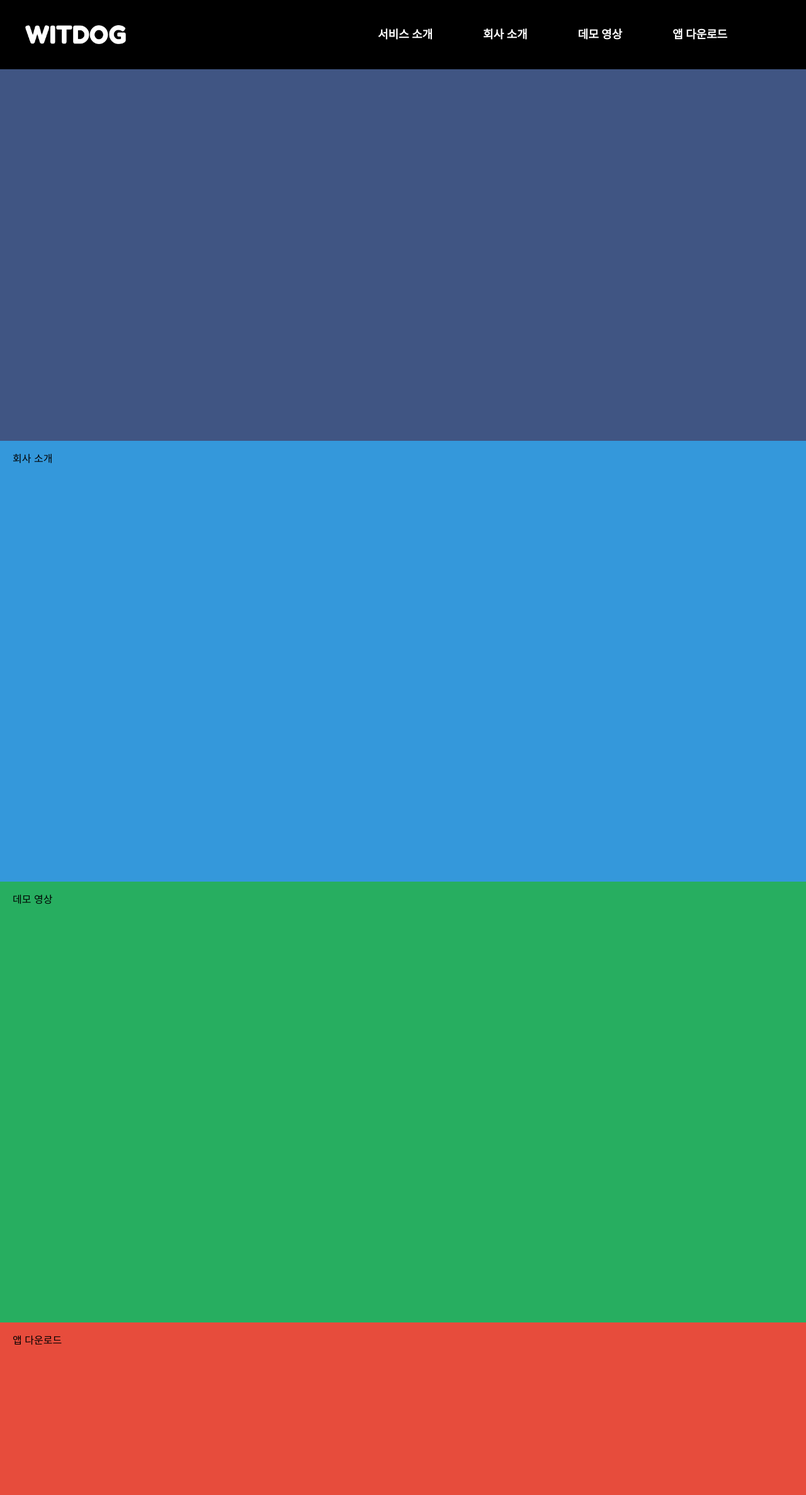
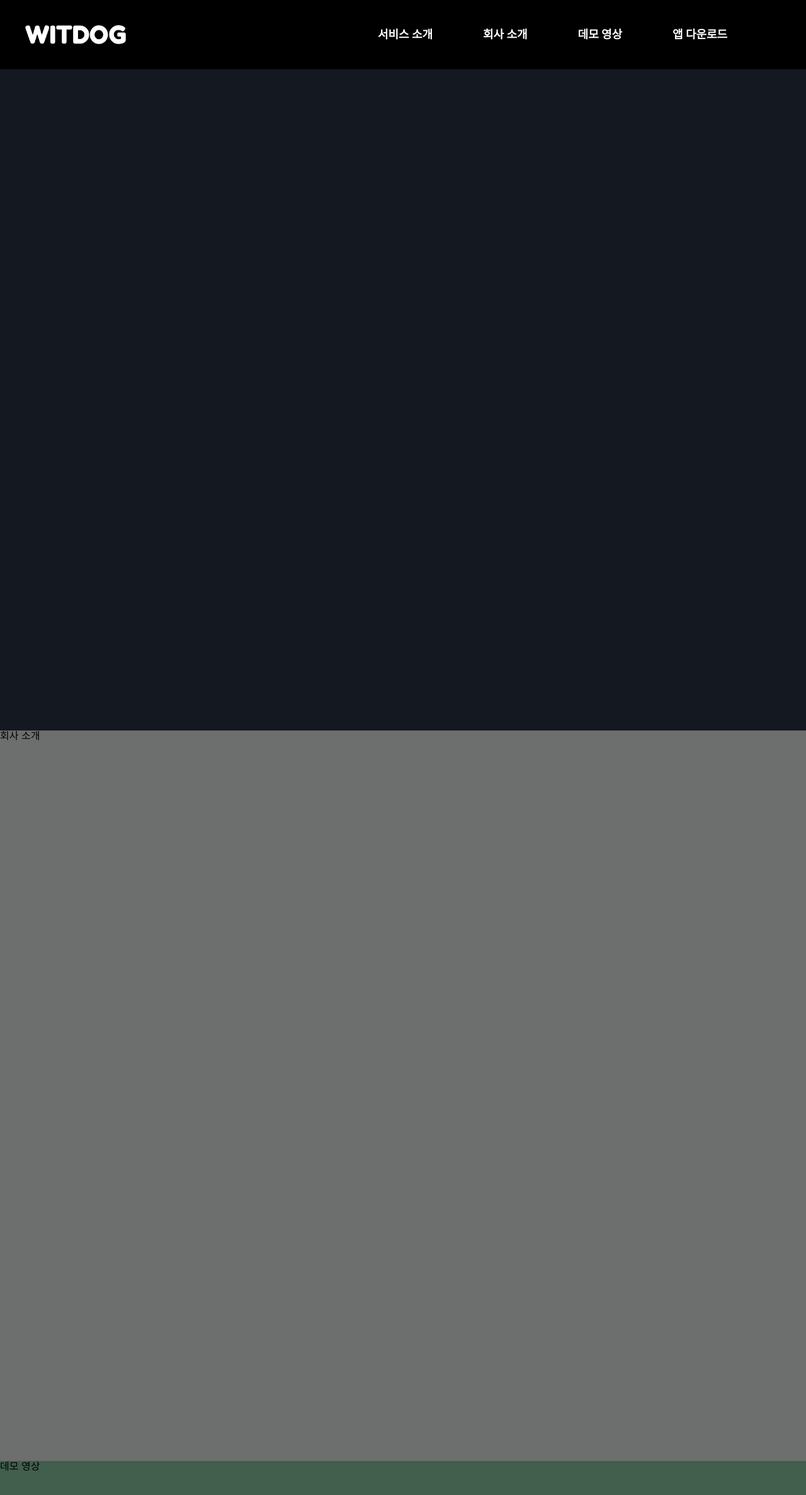
Before and after one commit to mewjeans/witdog-web, a Next.js app: page /home in a window 1280 px wide. Shown: the top 2374 px of the page at 63% size. Built offline with nearby package versions, Linux system fonts and the light colour scheme.

Commit message:
style: modified homepage component css

```diff
--- a/src/components/pages/home/HomePage.tsx
+++ b/src/components/pages/home/HomePage.tsx
@@ -40,26 +40,26 @@ export const HomePage = () => {
 
 
 const Section = styled.div`
-  padding: 20px;
+  /* padding: 20px; */
   /* 각 섹션에 대한 고유한 스타일을 여기에 추가하세요 */
 `;
 
 const ServicesSection = styled(Section)`
-  background-color: #405583;
-  height: 70rem;
+  background-color: #141820;
+  height: 116rem;
 `;
 
 const CompanySection = styled(Section)`
-  background-color: #3498db;
-  height: 70rem;
+  background-color: #6d6e6e;
+  height: 116rem;
 `;
 
 const DemoSection = styled(Section)`
-  background-color: #27ae60;
-  height: 70rem;
+  background-color: #425e4d;
+  height: 116rem;
 `;
 
 const DownloadSection = styled(Section)`
-  background-color: #e74c3c;
-  height: 70rem;
+  background-color: #806f6f;
+  height: 116rem;
 `;
```
